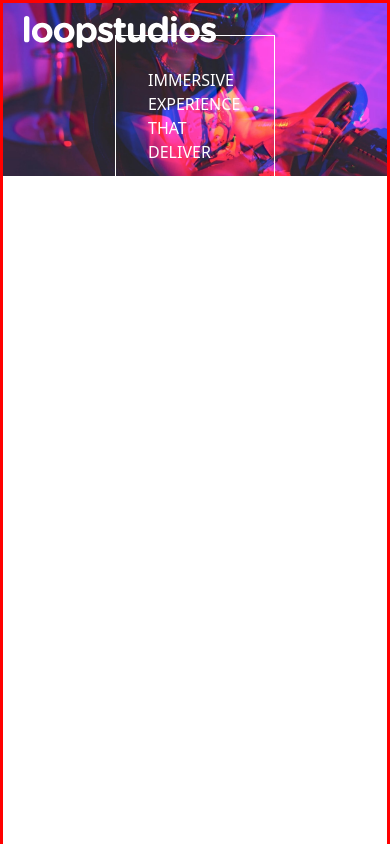
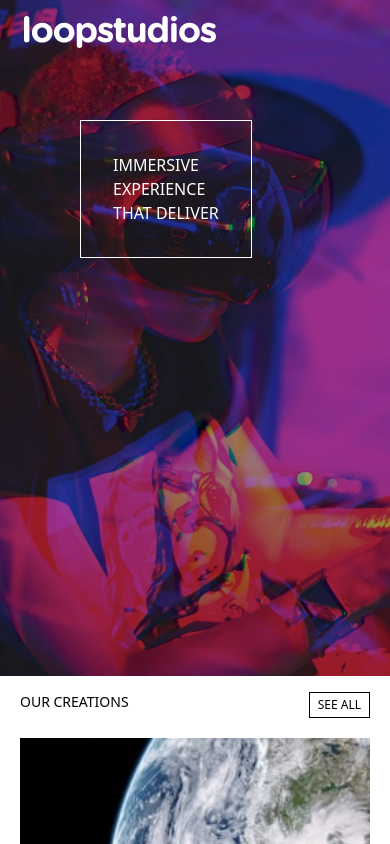
Before and after one commit to Elai5/loopstudio, a React (Vite) app: page / in a window 390 px wide. Shown: the top 844 px of the page. Built offline with nearby package versions, Linux system fonts and the light colour scheme.

Commit message:
hero imaged for desktop and mobile

```diff
--- a/src/components/Home.jsx
+++ b/src/components/Home.jsx
@@ -7,16 +7,27 @@ import { assets } from "../assets/assets";
 export const Home = () => {
   return (
     <div
-      className="mb-4 bg-no-repeat bg-contain flex items-center w-full overflow-hidden"
-      style={{
-        backgroundImage: `url(${assets.desktop})`,
-        border: "solid red",
-      }}
+      //   className="mb-4 bg-no-repeat bg-contain flex items-center w-full overflow-hidden"
+      //   className="relative w-full overflow-hidden mb-4"
+      //   style={{
+      //     backgroundImage: `url(${assets.desktop})`,
+      //     border: "solid red",
+      //   }}
+      className="relative w-full overflow-hidden mb-4"
     >
+      <picture>
+        <source media="(min-width: 640px)" srcSet={assets.desktop_hero} />
+        <img
+          src={assets.mobile_hero}
+          alt="Hero Background"
+          className="w-full h-auto object-cover"
+        />
+      </picture>
       <>
+        <div className="absolute inset-0">
           <Navbar />
-        <div className="flex min-h-screen px-20">
-          <div className=" flex justify-center items-center lg:py-30 text-white p-8 w-full h-1/2">
+          <div className="flex min-h-screen px-20 py-10">
+            <div className="py-20 flex items-start lg:items-center lg:py-30 text-white lg:p-8 w-full h-1/2">
               <h1 className="flex flex-col lg:text-5xl border border-white p-8 ">
                 <span>IMMERSIVE</span>
                 <span>EXPERIENCE</span>
@@ -24,6 +35,7 @@ export const Home = () => {
               </h1>
             </div>
           </div>
+        </div>
       </>
     </div>
   );
--- a/src/components/Navbar.jsx
+++ b/src/components/Navbar.jsx
@@ -6,7 +6,7 @@ import { assets } from "../assets/assets";
 const Navbar = () => {
   return (
     <div className="absolute top-0 left-0 w-full z-10">
-      <div className="container mx-auto flex justify-between items-center py-4 px-6 md:px-20 lg:px-32 bg-transparent">
+      <div className="container mx-auto flex justify-between items-center gap-8 py-4 px-6 md:px-20 lg:px-32 bg-transparent">
         <img className="h-1/2" src={assets.logo} alt="LogoIcon" />
         <ul className="hidden md:flex gap-7 text-white text-2xl">
           <li className="cursor-poiner">
```
Lines whose indentation alone changed are shown as unchanged.
